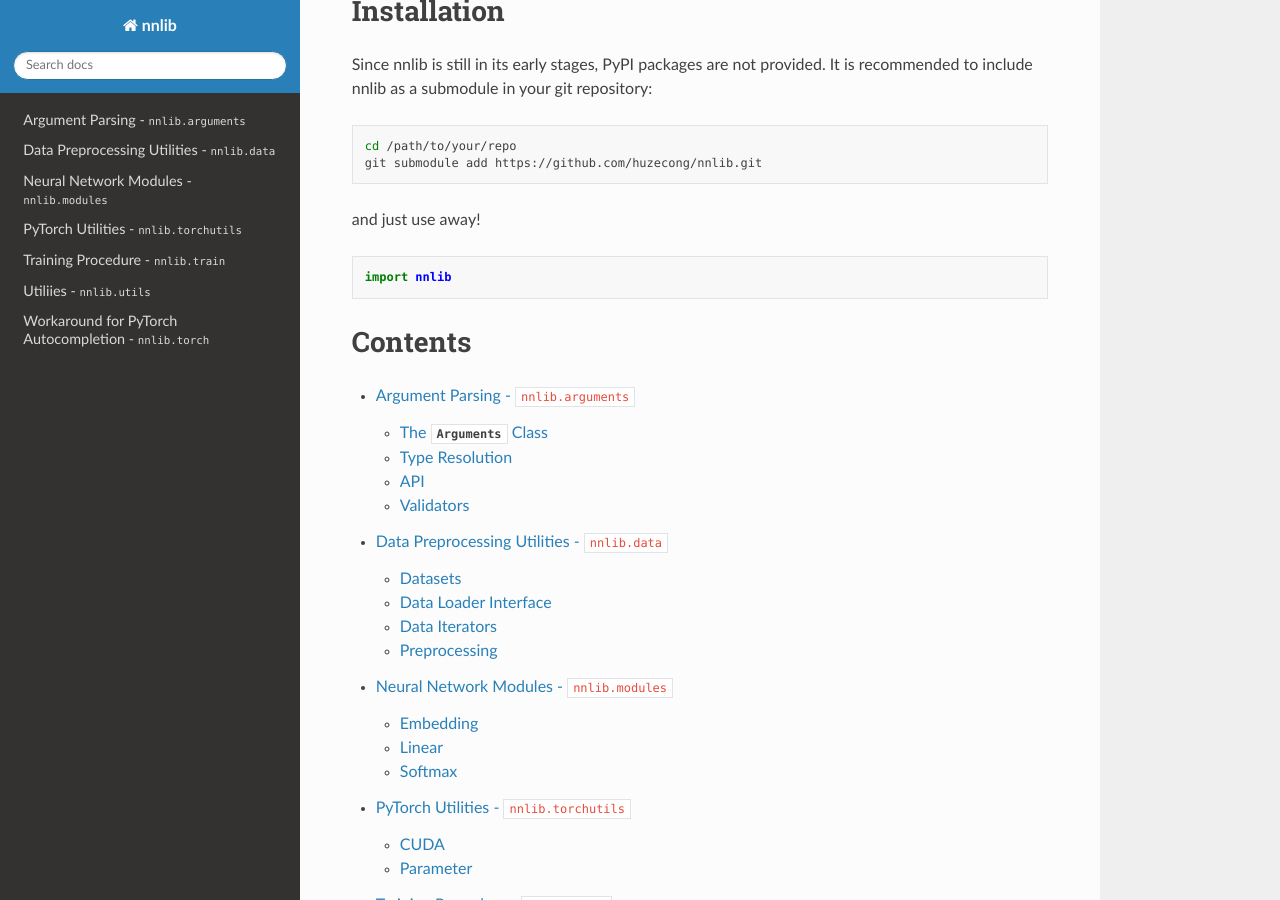
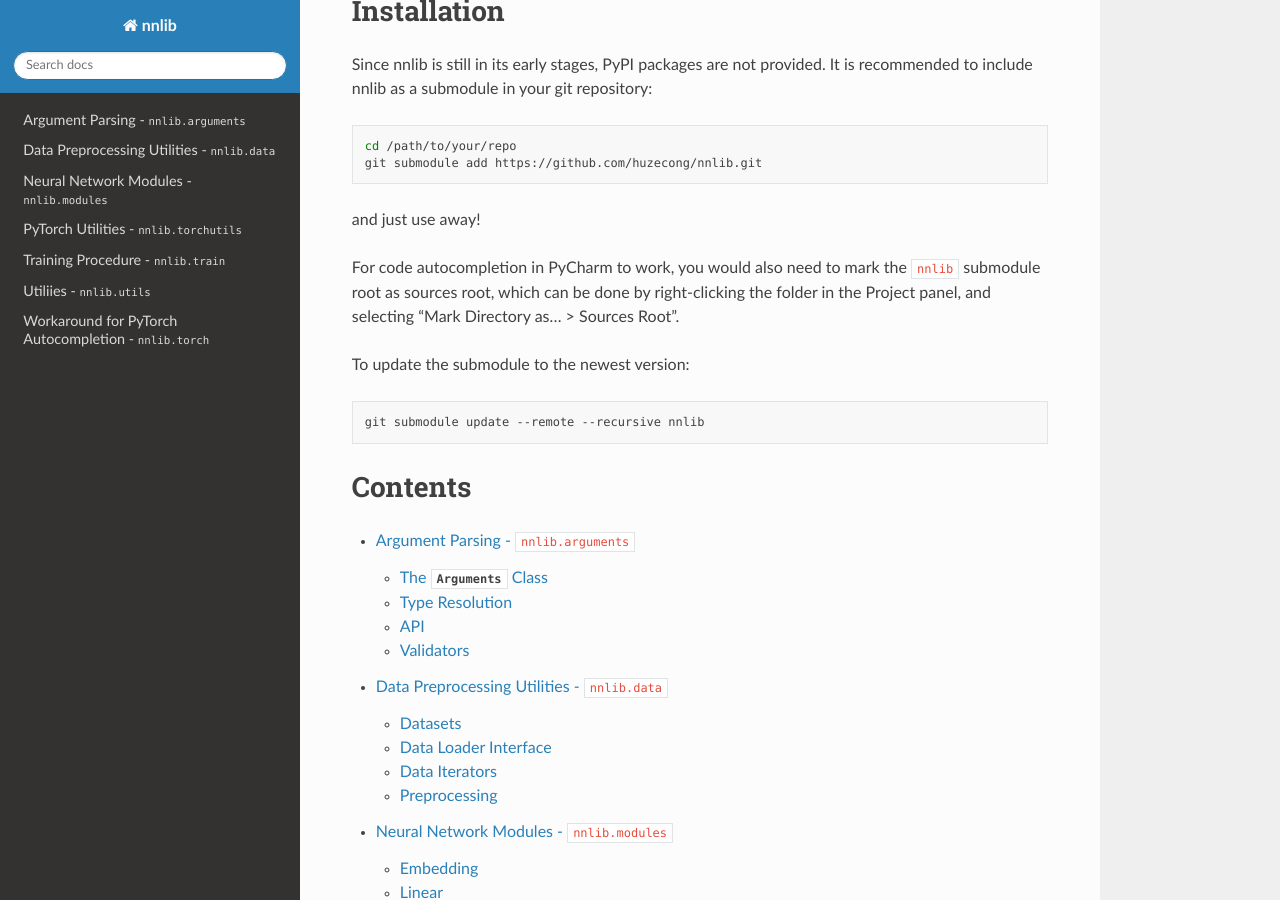
Before and after one commit to huzecong/nnlib, a Sphinx documentation site: the page built from docs/index.rst, in a window 1280 px wide and 900 px high, scrolled down 456 px. Built offline with Sphinx 7.4.7 and the Read the Docs theme 2.0.0, drawn with Linux system fonts in a browser that asks for light colours.

Commit message:
Update installation guide in docs

```diff
--- a/README.rst
+++ b/README.rst
@@ -1,7 +1,6 @@
+=========
 nnlib 0.1
 =========
-
-Welcome to nnlib's documentation!
 
 nnlib is a Pytorch-based, type-annotated utilities for neural networks in Python 3.6+. It is designed with the following criteria in mind:
 
--- a/docs/index.rst
+++ b/docs/index.rst
@@ -22,12 +22,18 @@ Since nnlib is still in its early stages, PyPI packages are not provided. It is
 
 .. code-block:: bash
 
-	cd /path/to/your/repo
-	git submodule add https://github.com/huzecong/nnlib.git
+   cd /path/to/your/repo
+   git submodule add https://github.com/huzecong/nnlib.git
 
-and just use away! ::
+and just use away!
 
-	import nnlib
+For code autocompletion in PyCharm to work, you would also need to mark the ``nnlib`` submodule root as sources root, which can be done by right-clicking the folder in the Project panel, and selecting "Mark Directory as... > Sources Root".
+
+To update the submodule to the newest version:
+
+.. code-block:: bash
+
+   git submodule update --remote --recursive nnlib
 
 
 Contents
```
